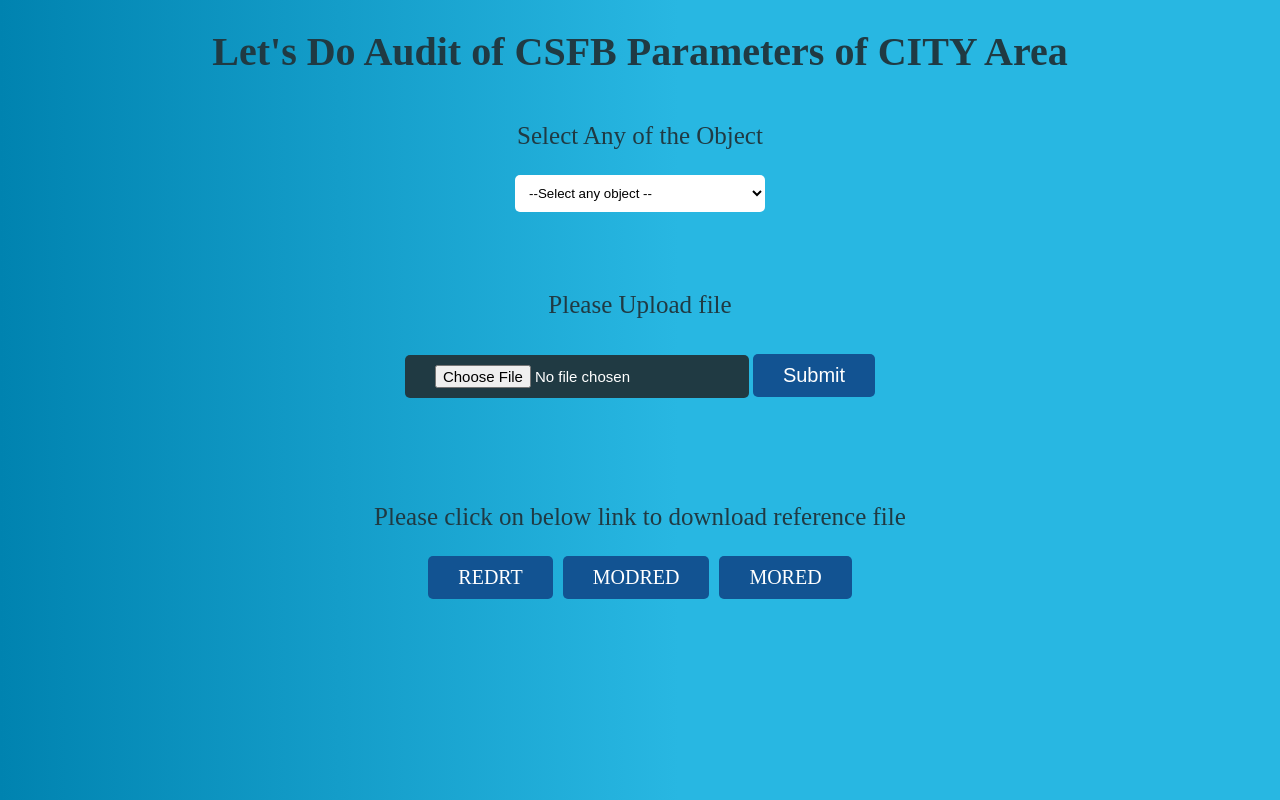
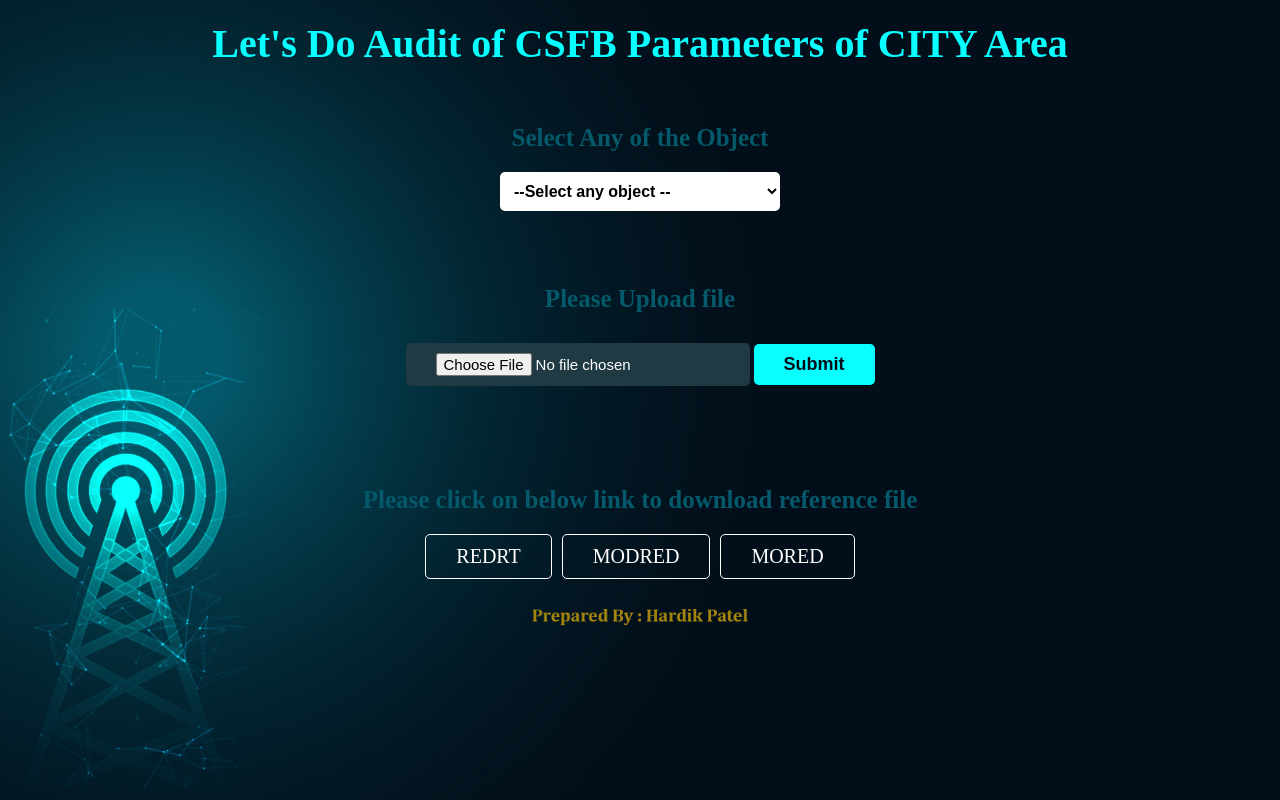
Before and after one commit to HardikDarshi/ML_CSFB, a Flask app: page / in a window 1280 px wide. Run offline with Flask 2, Linux system fonts and the light colour scheme.

Commit message:
Add files via upload

```diff
--- a/static/css/style.css
+++ b/static/css/style.css
@@ -1,6 +1,13 @@
 body {
-    background: rgb(0, 131, 176);
-    background: linear-gradient(90deg, rgba(0, 131, 176, 1) 0%, rgba(40, 183, 226, 1) 53%);
+
+ background-image: url("../img/bg.jpg");
+  background-color: #cccccc;
+
+  background-position: center;
+  background-repeat: no-repeat;
+  background-size: cover;
+  position: relative;
+margin:0px;
 }
 body * {
 }
@@ -12,9 +19,9 @@
     margin: 0px 5px;
 }
 .Downloadbtn {
-    background-color: #125392;
+    background-color: none;
     padding: 10px 30px;
-    border-style: none;
+   border: 1px solid #ffffff;
     border-radius: 5px;
     color: #ffffff;
     font-size: 20px;
@@ -38,7 +45,7 @@
     text-align: center;
     font-size: 40px;
     padding: 20px 0px;
-    color: #203a43;
+    color: #09ffff;
 }
 ul {
     list-style-type: none;
@@ -50,7 +57,7 @@
     float: left;
 }
 h3 {
-    color: #000066;
+    color: #ffffff;
     text-align: center;
     font-size: 20px;
     margin: 10px 0px;
@@ -59,14 +66,19 @@
     background-color: #ffffff;
     padding: 10px 10px 10px 10px;
     border-radius: 5px;
-    width: 250px;
+    width: 280px;
     color: #000000;
     border-style: none;
+font-size: 16px;
+    font-weight: bold;
 }
 p {
     text-align: center;
     font-size: 25px;
-    color: #203a43;
+ color:#04596b;
+font-weight:bold;
+padding:10px 0px !important;
+margin:10px 0px;
 }
 form {
     text-align: center;
@@ -76,12 +88,13 @@
     margin: 10px 0px;
 }
 .submitbtn {
-    background-color: #125392;
+    background-color: #09ffff;
     padding: 10px 30px;
     border-style: none;
     border-radius: 5px;
-    color: #ffffff;
-    font-size: 20px;
+    color: #020f1a;
+    font-size: 18px;
+font-weight:bold;
 }
 button {
     background-color: #125392;
```
Also changed, not shown: static/img/bg.jpg (added).
